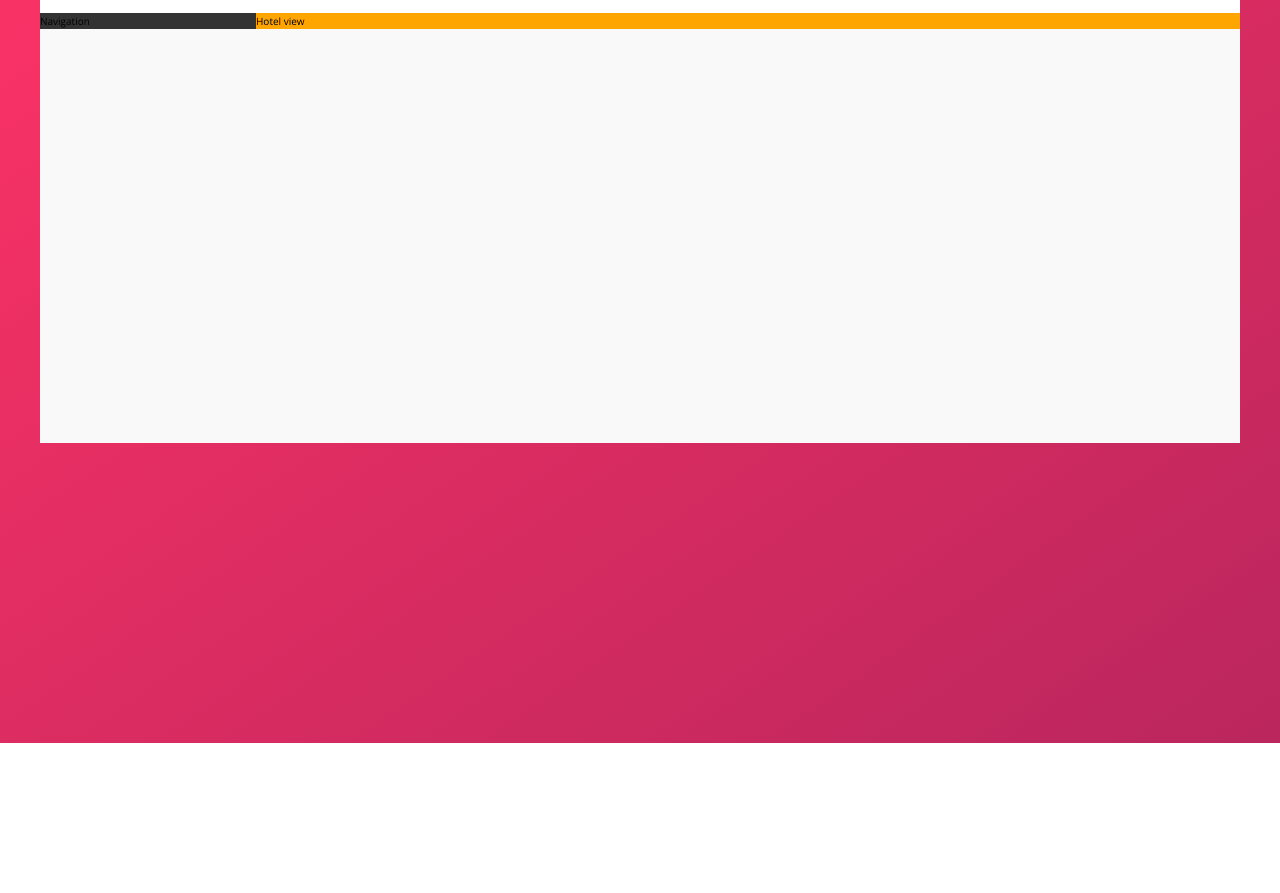
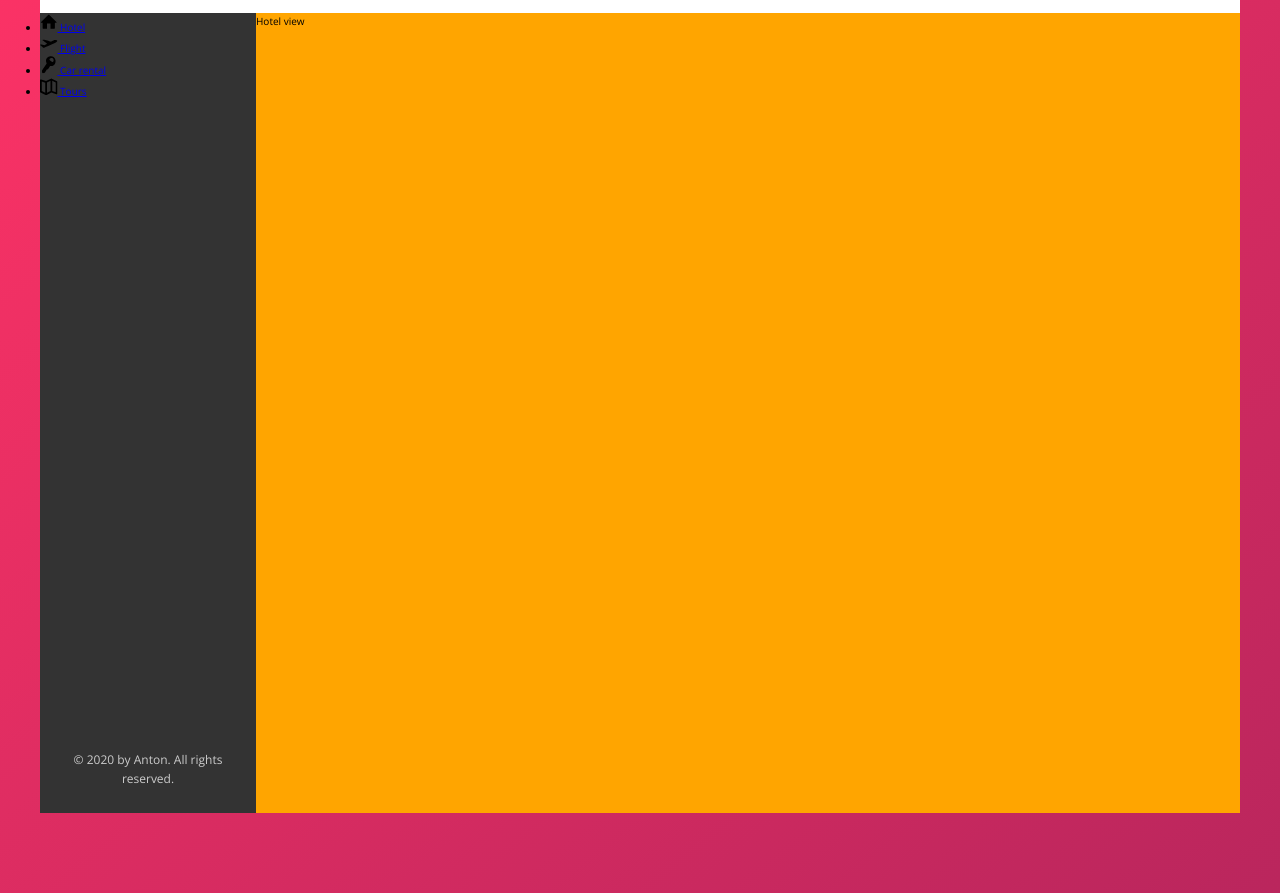
Before and after one commit to gonzoibox/booking-app, a website: page index.html in a window 1280 px wide. Shown: the part 137-1030 px from the top of the page. Before the commit the page ends 880 px from the top, so only its background shows below. Drawn offline with nearby package versions, Linux system fonts and the light colour scheme.

Commit message:
Building the Navigation - Part 1

```diff
--- a/index.html
+++ b/index.html
@@ -45,7 +45,44 @@
             </header>
             <div class="content">
                 <nav class="sidebar">
-                    Navigation
+                    <ul class="side-nav">
+                        <li class="side-nav__item">
+                            <a href="#" class="side-nav__link">
+                                <svg class="side-nav__icon">
+                                    <use xlink:href="img/sprite.svg#icon-home"></use>
+                                </svg>
+                                <span>Hotel</span>
+                            </a>
+                        </li>
+                        <li class="side-nav__item">
+                            <a href="#" class="side-nav__link">
+                                <svg class="side-nav__icon">
+                                    <use xlink:href="img/sprite.svg#icon-aircraft-take-off"></use>
+                                </svg>
+                                <span>Flight</span>
+                            </a>
+                        </li>
+                        <li class="side-nav__item">
+                            <a href="#" class="side-nav__link">
+                                <svg class="side-nav__icon">
+                                    <use xlink:href="img/sprite.svg#icon-key"></use>
+                                </svg>
+                                <span>Car rental</span>
+                            </a>
+                        </li>
+                        <li class="side-nav__item">
+                            <a href="#" class="side-nav__link">
+                                <svg class="side-nav__icon">
+                                    <use xlink:href="img/sprite.svg#icon-map"></use>
+                                </svg>
+                                <span>Tours</span>
+                            </a>
+                        </li>
+                    </ul>
+
+                    <div class="legal">
+                        &copy; 2020 by Anton. All rights reserved.
+                    </div>
                 </nav>
                 <main class="hotel-view">
                     Hotel view
--- a/sass/_components.scss
+++ b/sass/_components.scss
@@ -111,3 +111,27 @@
         margin-right: 1rem;
     }
 }
+
+// SIDE NAVIGATION
+.side-nav {
+    &__item {
+
+    }
+
+    &__link {
+
+    }
+
+    &__icon {
+        width: 1.75rem;
+        height: 1.75rem;
+    }
+}
+
+// LEGAL
+.legal {
+    font-size: 1.2rem;
+    color: var(--color-grey-light-4);
+    text-align: center;
+    padding: 2.5rem;
+}
--- a/sass/_layout.scss
+++ b/sass/_layout.scss
@@ -26,9 +26,13 @@
     background-color: var(--color-grey-dark-1);
 
     flex: 0 0 18%;
+    display: flex;
+    flex-direction: column;
+    justify-content: space-between;
 }
 
 .hotel-view {
     background-color: orange;
     flex: 1;
+    height: 80rem;
 }
```
Also changed, not shown: css/style.css.
